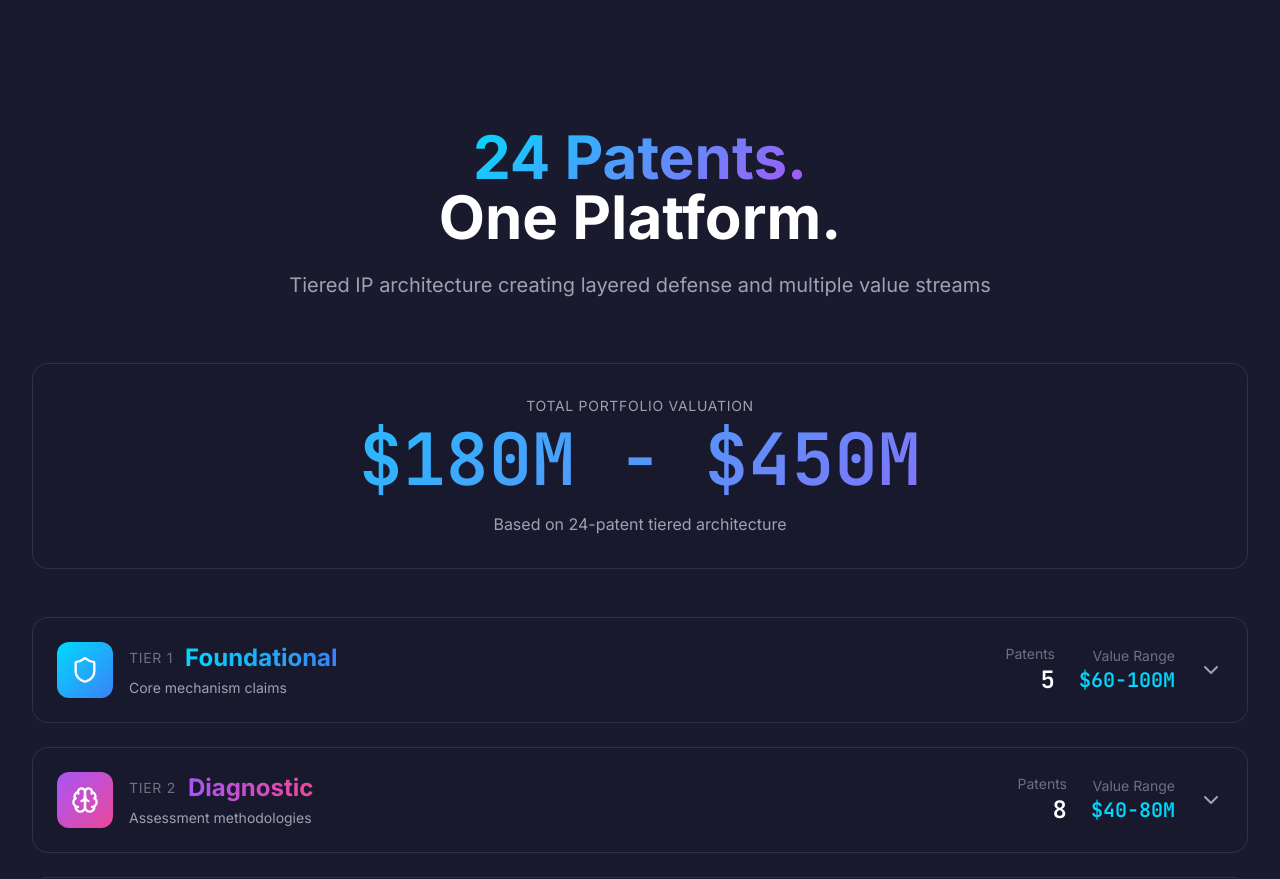
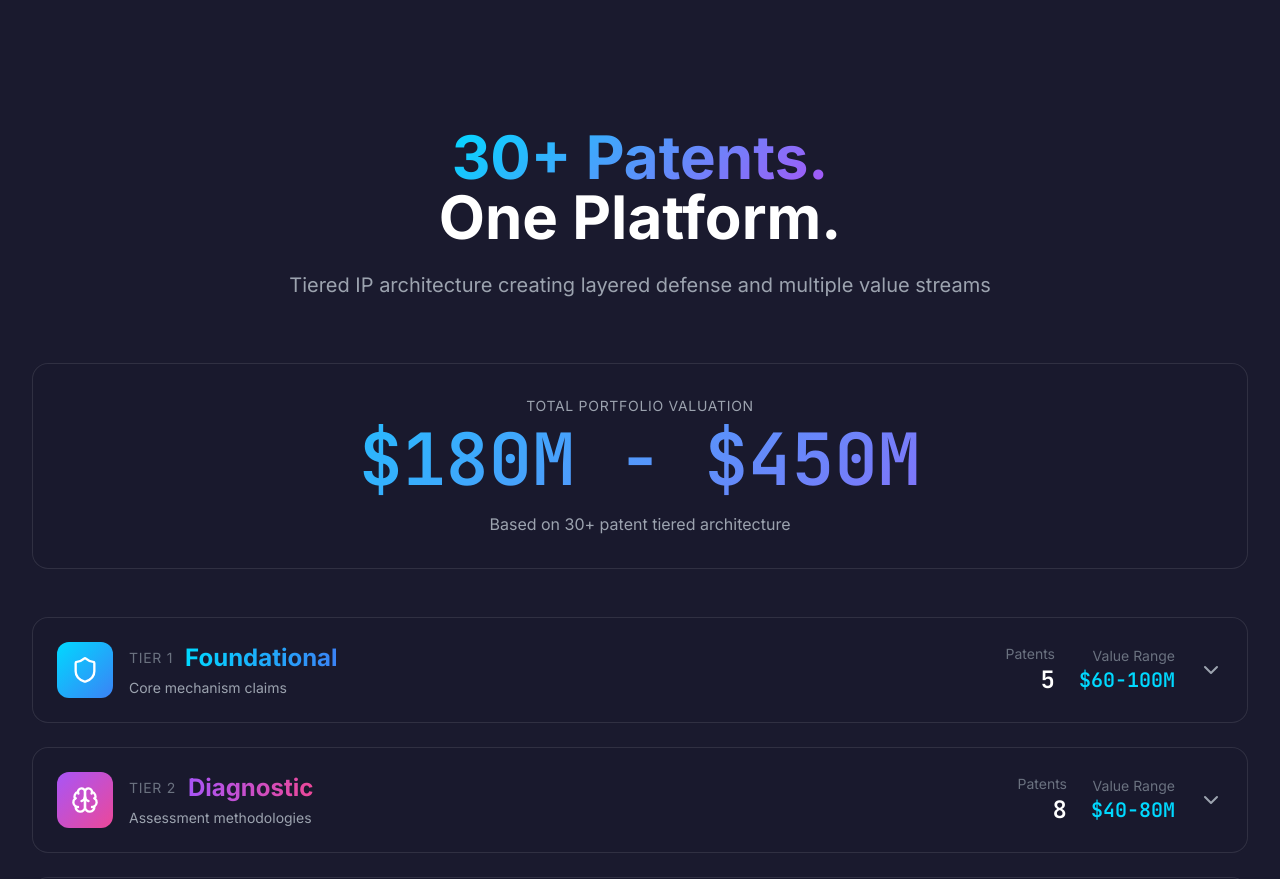
Before and after one commit to Mx7Zero/vuca, a Next.js app: page / in a window 1280 px wide. Shown: the part 5020-5899 px from the top of the page. Built offline with nearby package versions, Linux system fonts and the light colour scheme.

Commit message:
Update patent count from 24 to 30+ patents

```diff
--- a/components/IPPortfolio.tsx
+++ b/components/IPPortfolio.tsx
@@ -70,7 +70,7 @@ const IPPortfolio = () => {
           className="text-center mb-16"
         >
           <h2 className="text-5xl md:text-6xl font-bold mb-6">
-            <span className="gradient-text">24 Patents.</span>
+            <span className="gradient-text">30+ Patents.</span>
             <br />
             <span className="text-white">One Platform.</span>
           </h2>
@@ -90,7 +90,7 @@ const IPPortfolio = () => {
           <div className="text-6xl md:text-7xl font-bold gradient-text mb-4 font-mono">
             $180M - $450M
           </div>
-          <div className="text-gray-400">Based on 24-patent tiered architecture</div>
+          <div className="text-gray-400">Based on 30+ patent tiered architecture</div>
         </motion.div>
 
         {/* Tier Cards */}
```
